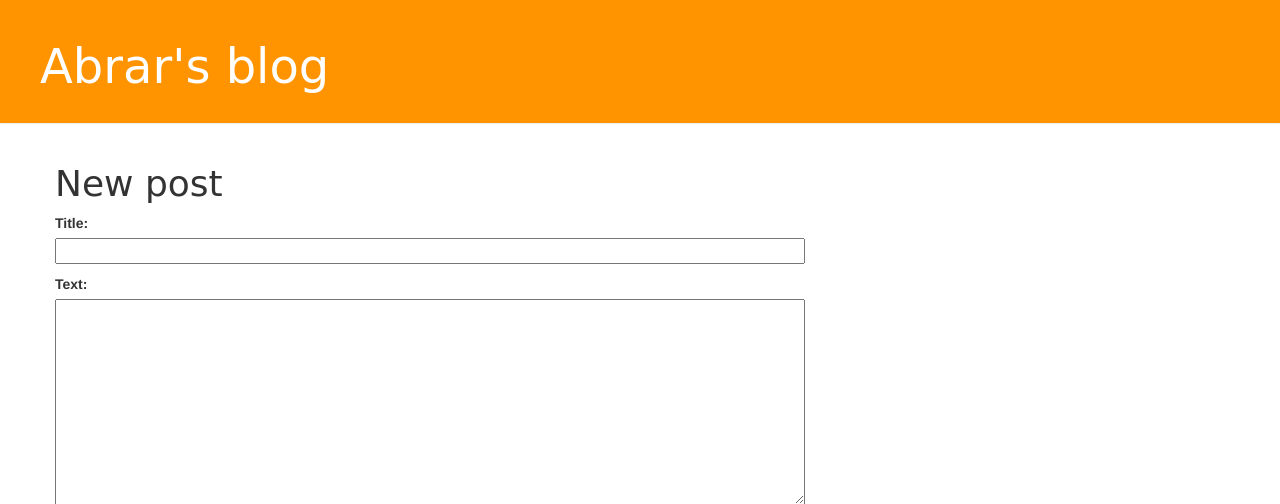
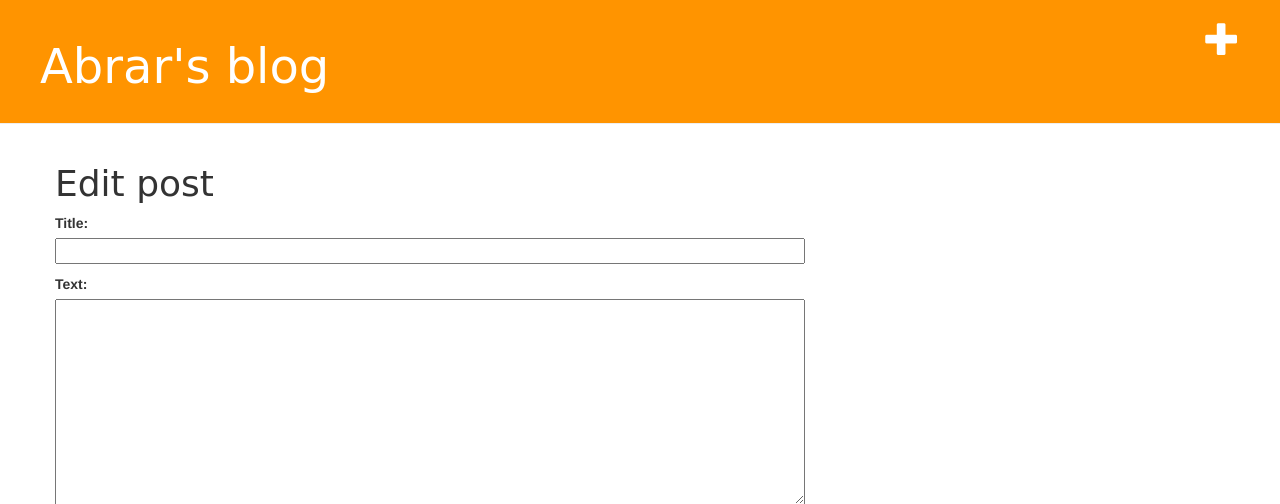
Before and after one commit to abbubhai/Myblog, a Django app: page /post/new/ in a window 1280 px wide. Shown: the top 504 px of the page. Run offline with Django 3.2, Linux system fonts and the light colour scheme; some libraries are stand-ins or nearby versions.

Commit message:
final push

```diff
--- a/firstblog/forms.py
+++ b/firstblog/forms.py
@@ -3,9 +3,7 @@ from django import forms
 from .models import Post
 
 
-class PostForm (forms.ModelForm):
+class PostForm(forms.ModelForm):
     class Meta:
-
         model = Post
-
         fields = ('title', 'text',)
--- a/firstblog/templates/firstblog/base.html
+++ b/firstblog/templates/firstblog/base.html
@@ -11,10 +11,7 @@
 
 
         <div class="page-header">
-            {% if user.is_authenticated %}
-
             <a href="{% url 'post_new' %}" class="top-menu"><span class="glyphicon glyphicon-plus"></span></a>
-              {% endif %}
             <h1><a href="/">Abrar's blog</a></h1>
 
         </div>
--- a/firstblog/templates/firstblog/post_edit.html
+++ b/firstblog/templates/firstblog/post_edit.html
@@ -4,7 +4,7 @@
 
 {% block content %}
 
-    <h1>New post</h1>
+    <h1>Edit post</h1>
 
     <form method="POST" class="post-form">{% csrf_token %}
 
--- a/firstblog/views.py
+++ b/firstblog/views.py
@@ -10,6 +10,7 @@ from .models import Post
 
 from .forms  import PostForm
 
+from django.contrib.auth.models import User
 
 
 def post_list(request):
@@ -38,7 +39,7 @@ def post_new(request):
 
             post = form.save(commit=False)
 
-            post.author = request.user
+            post.author = request.user if isinstance(request.user, User) else User.objects.get(username='anonymous')
 
             post.published_date = timezone.now()
 
@@ -66,7 +67,7 @@ def post_edit(request, pk):
 
             post = form.save(commit=False)
 
-            post.author = request.user
+            post.author = request.user if isinstance(request.user,User) else User.objects.get(username='anonymous')
 
             post.published_date = timezone.now()
 
@@ -78,4 +79,4 @@ def post_edit(request, pk):
 
         form = PostForm(instance=post)
 
-    return render(request, 'blog/post_edit.html', {'form': form})
+    return render(request, 'firstblog/post_edit.html', {'form': form})
```
